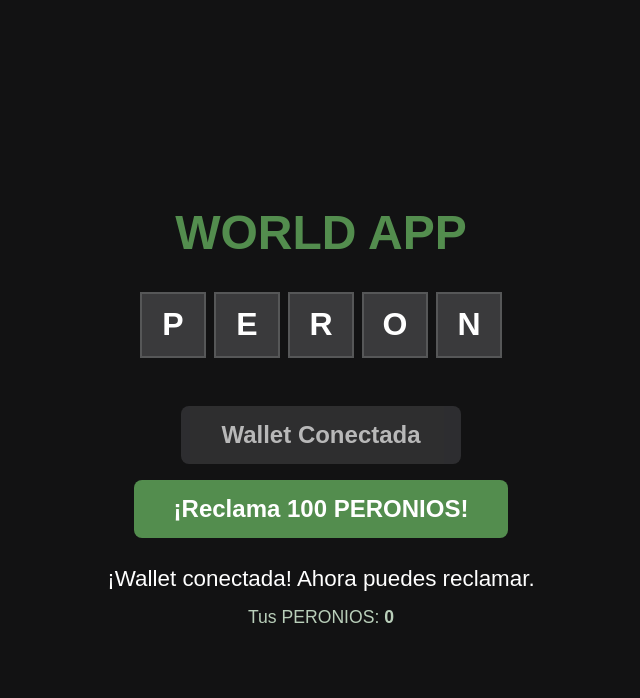
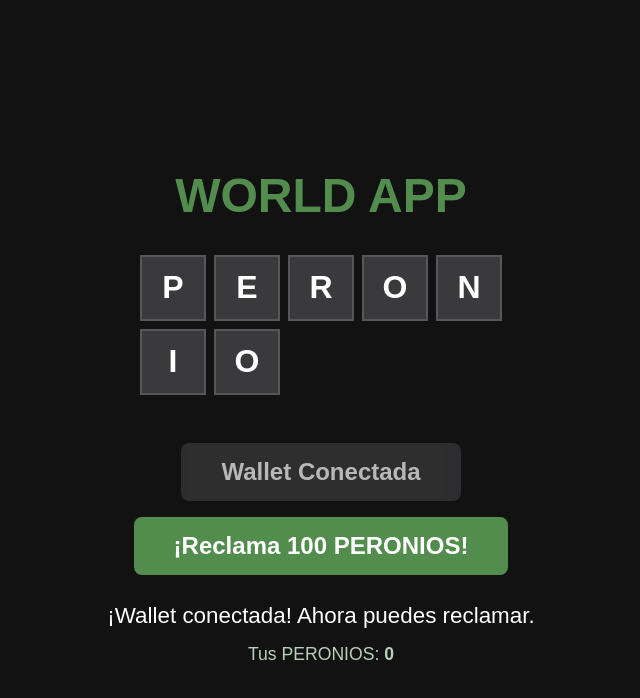
Before and after one commit to BraianFG/peronio, a plain HTML site: page index.html in a window 1280 px wide. Both pictures are taken after a click on the button "Conectar Wallet World". Shown: the whole page, without its empty margins (319-959 px from the left). Drawn offline with Linux system fonts and the light colour scheme; a web font is replaced by a local one.

Commit message:
Update index.html
Signed-off-by: BraianFG <55467665+BraianFG@users.noreply.github.com>

```diff
--- a/index.html
+++ b/index.html
@@ -27,6 +27,8 @@
     <div class="tile">R</div>
     <div class="tile">O</div>
     <div class="tile">N</div>
+    <div class="tile">I</div>
+    <div class="tile">O</div>
   </div>
 
   <button id="connectBtn">Conectar Wallet World</button>
@@ -83,7 +85,7 @@
     // Conectar wallet (mock, en producción usarías World ID SDK)
     connectBtn.onclick = () => {
       walletConnected = true;
-      localStorage.setItem(KEY_WALLET, "true");
+      localStorage.setItem(KEY_WALLET, "login");
       updateUI();
       message.textContent = "¡Wallet conectada! Ahora puedes reclamar.";
     };
```
